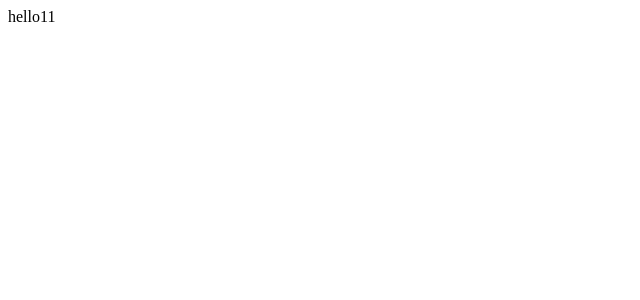
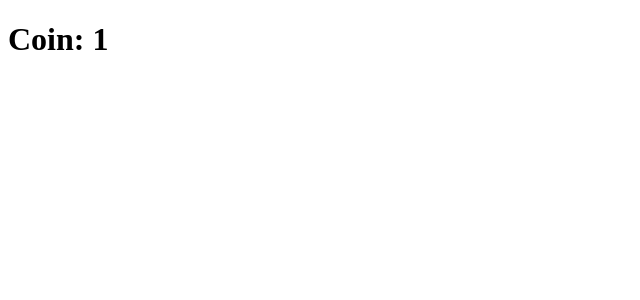
Before and after one commit to seperman-jh/cointracking-with-nico, a React (Create React App) app: page /1 in a window 1280 px wide. Shown: the top 300 px of the page, without its empty margins (0-640 px from the left). Built offline with nearby package versions, Linux system fonts and the light colour scheme.

Commit message:
Coin Tracking #1

```diff
--- a/src/App.tsx
+++ b/src/App.tsx
@@ -1,11 +1,7 @@
-import React from 'react';
+import Router from './Router';
 
 function App() {
-  return (
-    <div className="App">
-        <div>hello11</div>
-    </div>
-  );
+    return <Router />;
 }
 
 export default App;
--- /dev/null
+++ b/src/Router.tsx
@@ -0,0 +1,19 @@
+import { BrowserRouter, Switch, Route } from "react-router-dom";
+import Coin from "./routes/Coin";
+import Coins from "./routes/Coins";
+
+function Router() {
+    return (
+        <BrowserRouter>
+            <Switch>
+                <Route path="/:coinId">
+                    <Coin/>
+                </Route>
+                <Route path="/">
+                    <Coins/>
+                </Route>
+            </Switch>
+        </BrowserRouter>
+    );
+}
+export default Router;
--- a/src/index.tsx
+++ b/src/index.tsx
@@ -1,8 +1,14 @@
-import React from 'react';
-import ReactDOM from 'react-dom';
-import App from './App';
+import React from "react";
+import ReactDOM from "react-dom";
+import { ThemeProvider } from "styled-components";
+import App from "./App";
+import { theme } from "./theme";
 
 ReactDOM.render(
-    <App />,
-  document.getElementById('root')
+    <React.StrictMode>
+        <ThemeProvider theme={theme}>
+            <App />
+        </ThemeProvider>
+    </React.StrictMode>,
+    document.getElementById("root")
 );
--- /dev/null
+++ b/src/routes/Coin.tsx
@@ -0,0 +1,11 @@
+import { useParams } from "react-router";
+
+interface RouteParams {
+    coinId: string;
+}
+
+function Coin() {
+    const { coinId } = useParams<RouteParams>();
+    return <h1>Coin: {coinId}</h1>;
+}
+export default Coin;
--- /dev/null
+++ b/src/routes/Coins.tsx
@@ -0,0 +1,4 @@
+function Coins() {
+    return <h1>Coins</h1>;
+}
+export default Coins;
--- /dev/null
+++ b/src/theme.tsx
@@ -0,0 +1,15 @@
+import { DefaultTheme } from "styled-components";
+
+
+export const theme: DefaultTheme = {
+    bgColor: "white",
+    textColor: "orange",
+    btnColor: "tomato",
+};
+
+/*
+export const darkTheme: DefaultTheme = {
+    bgColor: "black",
+    textColor: "white",
+    btnColor: "teal",
+};*/
```
Also changed, not shown: package.json (+7 -0 lines), 1 other file (tests, documents, lock files or other folders).
